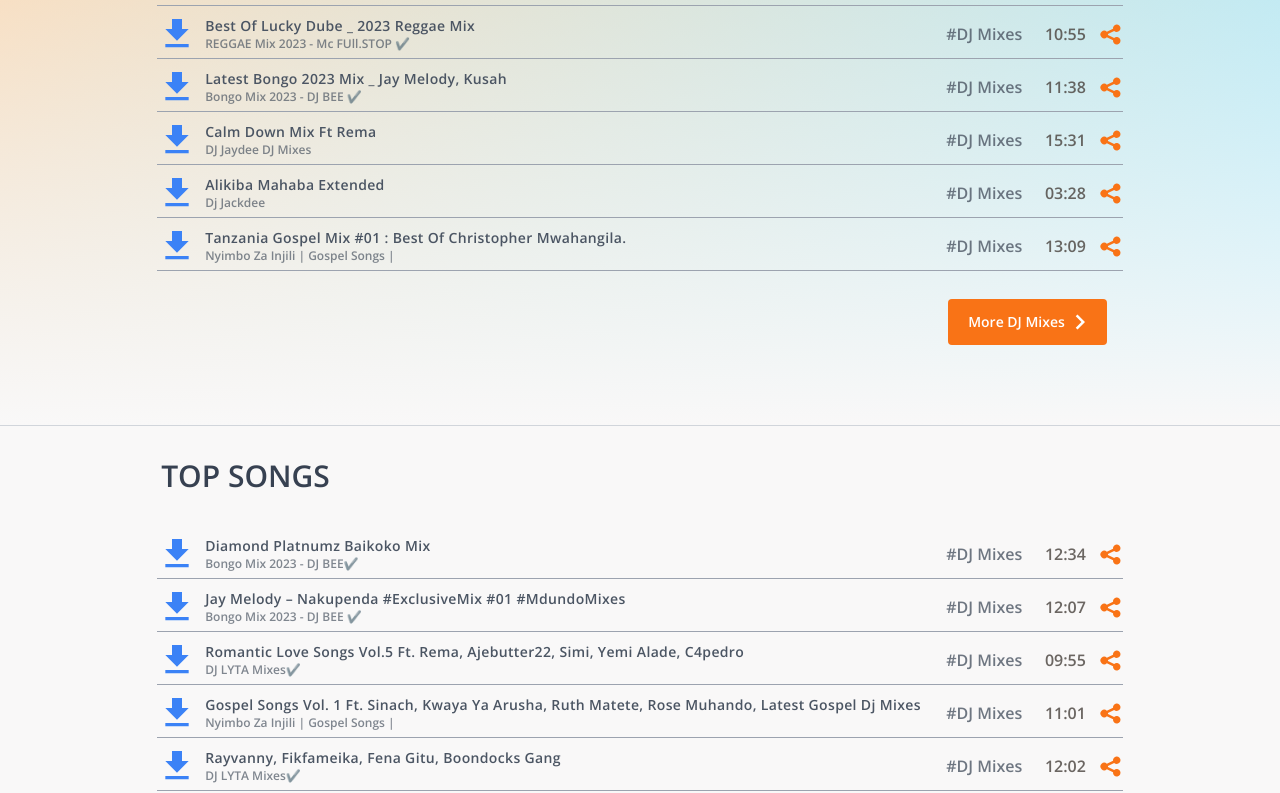
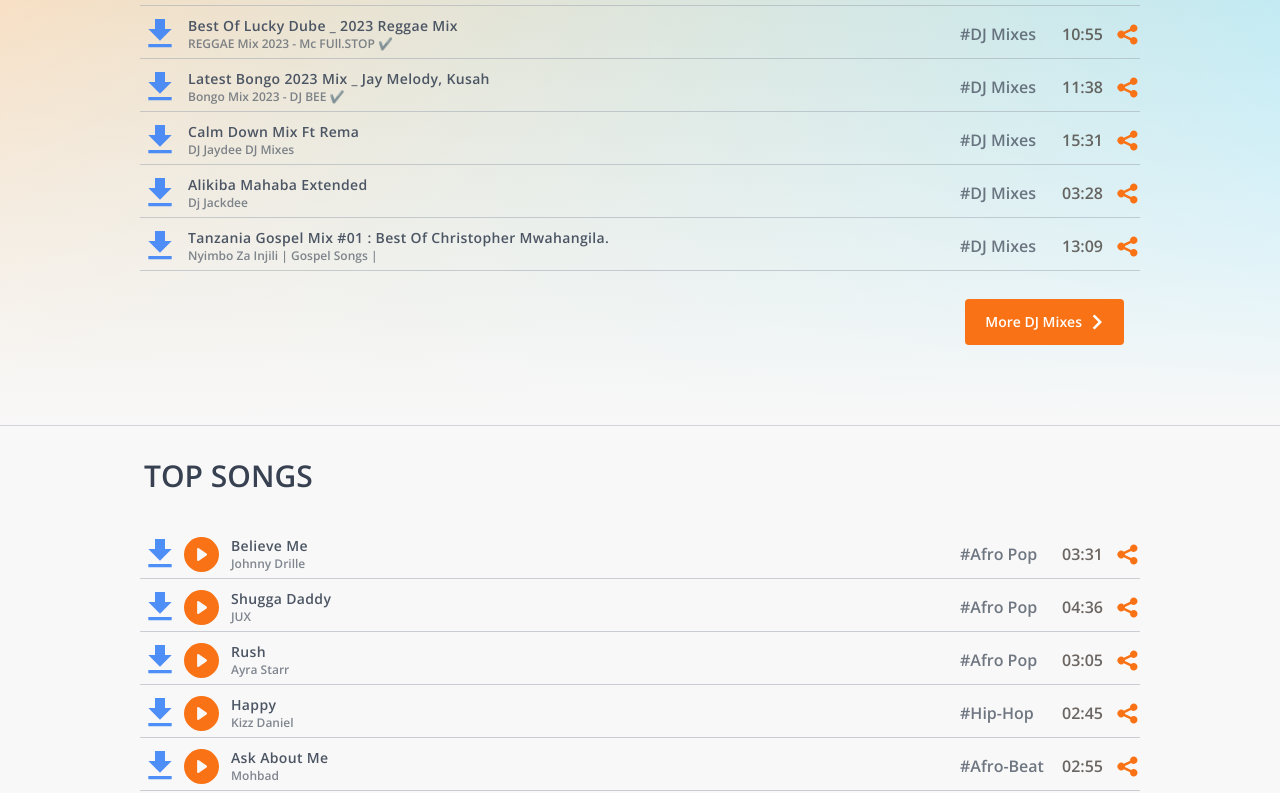
Before and after one commit to JosephNjeruNjenga/mdundo-clone, a Next.js app: page / in a window 1280 px wide. Shown: the part 387-1180 px from the top of the page. Built offline with nearby package versions, Linux system fonts and the light colour scheme.

Commit message:
completed TopSongs comp

```diff
--- a/components/Introduction.tsx
+++ b/components/Introduction.tsx
@@ -1,13 +1,12 @@
-import SongList from './SongList';
-// import { djMixes } from './data';
+import SongList from "./SongList";
+import { djMixes } from "./data";
+
 const Introduction = () => {
   return (
-    <div className="intro lg:flex px-3 small:px-4 lg:justify-center pt-16 pb-16 lg:pb-20 lg:pt-32">
-      <div className="">
-        <SongList display={false}/>
-      </div>
+    <div className="intro lg:flex flex-col px-3 small:px-4 font-body lg:items-center pt-16 pb-16 lg:pb-20 lg:pt-32">
+        <SongList display={false} data={djMixes} />
     </div>
   );
-}
+};
 
-export default Introduction
+export default Introduction;
--- a/components/Navbar.tsx
+++ b/components/Navbar.tsx
@@ -21,7 +21,6 @@
       window.removeEventListener("scroll", handleScroll);
     };
   }, []);
-  console.log(showBackground);
   return (
     <div
       className={`w-full z-10 shadow-lg font-body pt-1 transition duration-700 ease-in-out lg:flex lg:justify-center sticky lg:fixed top-0 bg-background ${
@@ -30,9 +29,9 @@
           : " lg:bg-transparent lg:py-2 lg:shadow-none"
       }`}
     >
-      <div className="px-0 lg:px-4 grid grid-cols-7 lg:flex items-center">
+      <div className="w-full lg:max-w-[1000px] px-0 lg:px-4 grid grid-cols-7 lg:flex items-center">
         {/* LOGO */}
-        <div className="cursor-pointer self-center col-span-1 place-self-center">
+        <div className="cursor-pointer lg:pr-14 lg:pl-1 self-center col-span-1 place-self-center">
           <img
             className={`h-9 small:h-11 ${
               showBackground ? "lg:h-12" : "lg:h-14"
@@ -42,7 +41,7 @@
           />
         </div>
         {/* SEARCH */}
-        <div className="flex lg:mx-8 lg:w-96 col-span-5 h-8 px-4 rounded items-center gap-3 justify-between bg-white">
+        <div className="flex flex-1 lg:mx-10 lg:w-96 col-span-5 h-8 px-4 rounded items-center gap-3 justify-between bg-white">
           <input
             className="outline-none font-body text-xs lg:text-sm w-full"
             type="text"
--- a/components/Song.tsx
+++ b/components/Song.tsx
@@ -10,8 +10,8 @@
 }
 const Song: React.FC<SongProps> = ({title, artist, time, genre}) => {
   return (
-    <div className="flex pt-2 pb-1 justify-between border-b border-b-gray-400 font-body items-center">
-      <div className="text-blue-500 hover:bg-white hover:shadow-lg rounded-[3px] cursor-pointer">
+    <div className="flex pt-2 pb-1 justify-between border-b border-b-gray-400/50 items-center">
+      <div className="text-blue-500/90 hover:bg-white hover:shadow-lg rounded-[3px] cursor-pointer">
         <MdFileDownload size={40} />
       </div>
       <div className={`px-1 ${genre === 'DJ Mixes' ? 'hidden' : ''}`}>
@@ -26,7 +26,7 @@
         </span>
         <span className="text-xs text-gray-600/70">{artist}</span>
       </div>
-      <span className="hidden lg:block hover:underline w-28 text-s text-gray-600/80">
+      <span className="hidden w-full lg:block hover:underline max-w-[90px] text-s text-gray-600/80">
         #{genre}
       </span>
       <span className="pl-3 small:px-3 text-[#47413c]/80 small:text-base text-sm">
--- a/components/SongList.tsx
+++ b/components/SongList.tsx
@@ -3,12 +3,12 @@
 
 interface SongListProps {
   display: boolean;
-  // data: Array<object>;
+  data: Record<string, any>[];
 }
 
-const SongList: React.FC<SongListProps> = ({display}) => {
+const SongList: React.FC<SongListProps> = ({ display, data }) => {
   return (
-    <div className="lg:max-w-[1000px]">
+    <div className="lg:w-full lg:max-w-[1000px]">
       <h2
         className={`uppercase text-gray-700 pl-1 text-2xl small:text-2xl medium:text-3xl pb-4 lg:pb-8 ${
           display ? "" : "hidden"
@@ -16,67 +16,15 @@
       >
         top songs
       </h2>
-
-      <Song
-        title="diamond platnumz baikoko mix"
-        artist="bongo mix 2023 - DJ BEE✔️"
-        time="12:34"
-        genre="DJ Mixes"
-      />
-      <Song
-        title="Jay Melody – Nakupenda #ExclusiveMix #01 #MdundoMixes"
-        artist="Bongo Mix 2023 - DJ BEE ✔️"
-        time="12:07"
-        genre="DJ Mixes"
-      />
-      <Song
-        title="Romantic Love songs Vol.5 ft. Rema, Ajebutter22, Simi, Yemi Alade, C4pedro"
-        artist="DJ LYTA Mixes✔️"
-        time="09:55"
-        genre="DJ Mixes"
-      />
-      <Song
-        title="Gospel Songs Vol. 1 ft. Sinach, Kwaya ya Arusha, Ruth matete, Rose muhando, Latest Gospel Dj Mixes"
-        artist="Nyimbo Za Injili | Gospel Songs |"
-        time="11:01"
-        genre="DJ Mixes"
-      />
-      <Song
-        title="Rayvanny, Fikfameika, Fena Gitu, Boondocks gang"
-        artist="DJ LYTA Mixes✔️"
-        time="12:02"
-        genre="DJ Mixes"
-      />
-      <Song
-        title="Best of Lucky Dube _ 2023 Reggae Mix"
-        artist="REGGAE Mix 2023 - Mc FUll.STOP ✔️"
-        time="10:55"
-        genre="DJ Mixes"
-      />
-      <Song
-        title="Latest Bongo 2023 Mix _ Jay Melody, Kusah"
-        artist="Bongo Mix 2023 - DJ BEE ✔️"
-        time="11:38"
-        genre="DJ Mixes"
-      />
-      <Song
-        title="Calm Down Mix ft Rema"
-        artist="DJ Jaydee DJ Mixes"
-        time="15:31"
-        genre="DJ Mixes"
-      />
-      <Song
-        title="alikiba mahaba Extended"
-        artist="Dj Jackdee"
-        time="03:28"
-        genre="DJ Mixes"
-      />
-      <Song
-        title="Tanzania Gospel Mix #01 : Best of Christopher mwahangila."
-        artist="Nyimbo Za Injili | Gospel Songs |"
-        time="13:09"
-        genre="DJ Mixes"
-      />
+        {data.map((song, index: number) => (
+          <Song
+            key={index}
+            title={song.title}
+            artist={song.artist}
+            time={song.time}
+            genre={song.genre}
+          />
+        ))}
       <MoreBtn display={display} />
     </div>
   );
--- a/components/TopSongs.tsx
+++ b/components/TopSongs.tsx
@@ -1,11 +1,12 @@
-import SongList from "./SongList"
+import SongList from "./SongList";
+import { topSongs } from "./data";
 
 const TopSongs = () => {
   return (
-    <div className="bg-[#f9f8f8] pt-10 px-3 font-body lg:flex flex-col small:px-4 lg:items-center pb-10 lg:pt-8">
-      <SongList display />
+    <div className="bg-body px-3 font-body pb-10 pt-10 lg:pt-8 small:px-4 lg:flex lg:items-center flex-col">
+      <SongList display data={topSongs} />
     </div>
   );
-}
+};
 
-export default TopSongs
+export default TopSongs;
--- a/components/data.ts
+++ b/components/data.ts
@@ -69,3 +69,66 @@
     genre: "DJ Mixes",
   },
 ];
+
+export const topSongs: Array<SongProps> = [
+  {
+    title: "Believe Me",
+    artist: "Johnny Drille",
+    time: "03:31",
+    genre: "Afro Pop",
+  },
+  {
+    title: "Shugga Daddy",
+    artist: "JUX",
+    time: "04:36",
+    genre: "Afro Pop",
+  },
+  {
+    title: "Rush",
+    artist: "Ayra Starr",
+    time: "03:05",
+    genre: "Afro Pop",
+  },
+  {
+    title: "Happy",
+    artist: "Kizz daniel",
+    time: "02:45",
+    genre: "Hip-Hop",
+  },
+  {
+    title: "Ask About Me",
+    artist: "Mohbad",
+    time: "02:55",
+    genre: "Afro-Beat",
+  },
+  {
+    title: "diamond platnumz baikoko mix",
+    artist: "bongo mix 2023 - DJ BEE✔️",
+    time: "12:34",
+    genre: "DJ Mixes",
+  },
+  {
+    title: "Sability",
+    artist: "Ayra Starr",
+    time: "02:46",
+    genre: "World",
+  },
+  {
+    title: "Soso",
+    artist: "Omah Lay",
+    time: "03:03",
+    genre: "Afro Pop",
+  },
+  {
+    title: "Divai - Mercy Masika & Christina Shusho",
+    artist: "Mercy Masika",
+    time: "03:52",
+    genre: "Gospel",
+  },
+  {
+    title: "Ayayaya ft Saxablaster",
+    artist: "Boy Sean",
+    time: "02:44",
+    genre: "Naija",
+  },
+];
--- a/tailwind.config.js
+++ b/tailwind.config.js
@@ -8,18 +8,19 @@
   theme: {
     screens: {
       small: "481px",
-      medium: '501px',
+      medium: "501px",
       lg: "807px",
-      x: '1024px',
-      xl: '1280px',
-      '2xl': '1536px',
+      x: "1024px",
+      xl: "1280px",
+      "2xl": "1536px",
     },
     fontFamily: {
       body: ["Open Sans"],
     },
     extend: {
       colors: {
-        'background': "#444444",
+        background: "#444444",
+        body: "#f9f8f8",
       },
     },
   },
```
